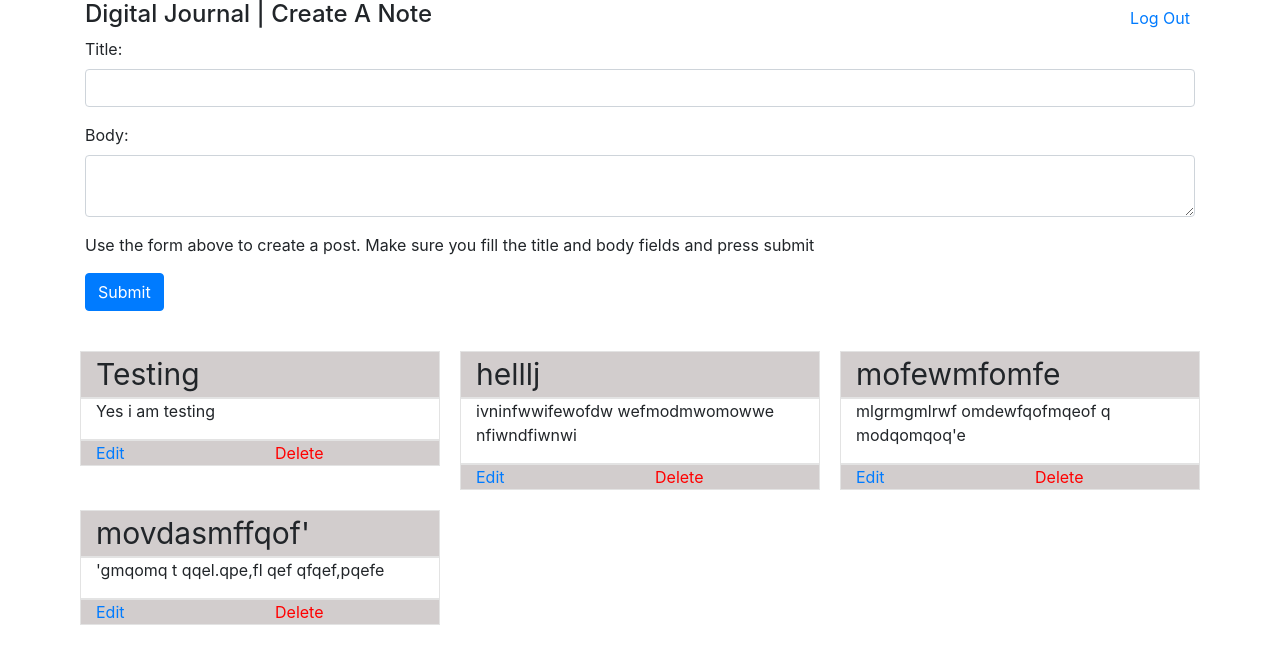
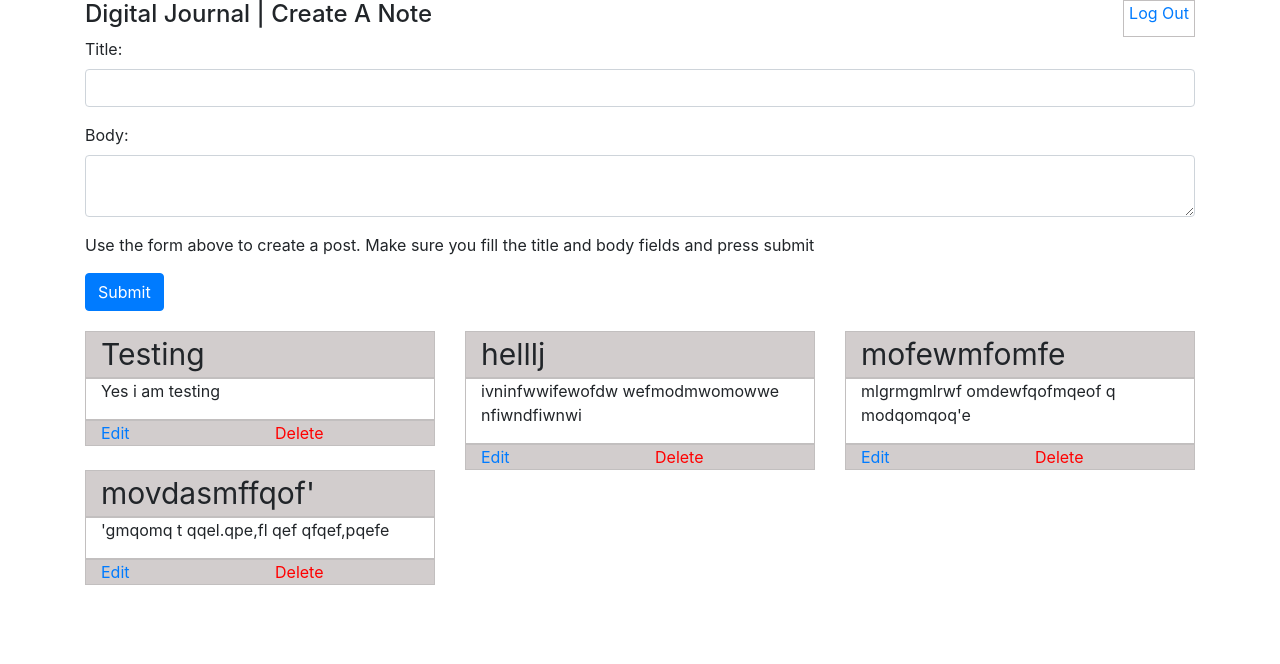
Before and after one commit to obabawale/obabawale-journal-app, a Django app: page / in a window 1280 px wide. Shown: the top 664 px of the page. Run offline with Django 3.2, Linux system fonts and the light colour scheme; a user stored in the database is signed in; data comes from the database, SQL or seed files in the repository; both versions use the stored data as it was after the commit; some libraries are stand-ins or nearby versions.

Commit message:
Fix styling issues

```diff
--- a/journal/static/journal/style.css
+++ b/journal/static/journal/style.css
@@ -35,22 +35,6 @@ header.container{
 div.flex{
     margin-top: 20px;
 }
-div.container.flex {
-    display: flex;
-    flex-direction: row;
-    align-content: flex-start;
-    flex-wrap: wrap;
-    margin-top: 20px;
-    padding-top: 10px;
+.col-sm-4 > * {
+    border: 1px solid #c2bfbf;
 }
-div.container.flex .col-sm-4 {
-    padding: 10px;
-}
-div.container.flex .col-sm-4 > *{
-    border: .5px solid #e3e3e3;
-}
-header .row,
-footer .row {
-    display: flex;
-    align-items: center;
-}
```
Also changed, not shown: db.sqlite3.
